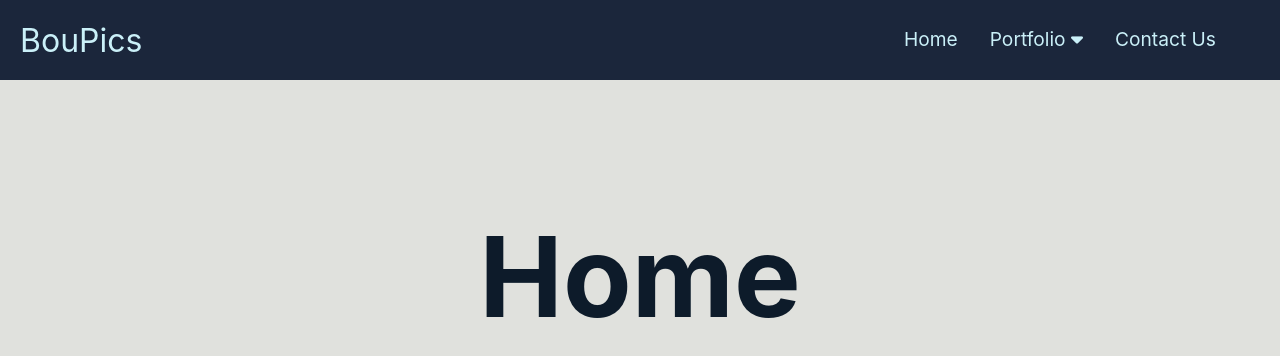
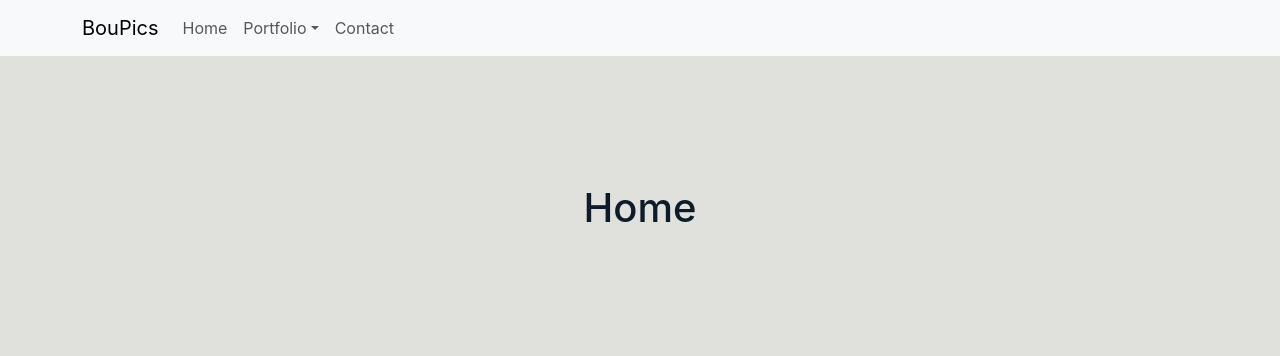
Before and after one commit to christopherkormpos/BouPics, a React (Create React App) app: page / in a window 1280 px wide. Shown: the top 356 px of the page. Built offline with nearby package versions, Linux system fonts and the light colour scheme.

Commit message:
deleted old navbar-added bootstrap

```diff
--- a/package.json
+++ b/package.json
@@ -6,7 +6,9 @@
     "@testing-library/jest-dom": "^5.17.0",
     "@testing-library/react": "^13.4.0",
     "@testing-library/user-event": "^13.5.0",
+    "bootstrap": "^5.3.2",
     "react": "^18.2.0",
+    "react-bootstrap": "^2.8.0",
     "react-dom": "^18.2.0",
     "react-router-dom": "^6.16.0",
     "react-scripts": "5.0.1",
--- a/src/App.js
+++ b/src/App.js
@@ -1,20 +1,21 @@
 import "./App.css";
-import NavBar from "./components/NavBar";
+import Navbar from "./components/Navbar";
 import { BrowserRouter as Router,  Route, Routes } from "react-router-dom";
 import { Home } from "./components/Pages/Home";
-import { Portfolio } from "./components/Pages/Portfolio";
+import { Photography } from "./components/Pages/Photography";
+import { Videography } from "./components/Pages/Videography";
 import { Contact } from "./components/Pages/Contact";
 
 function App() {
   return (
     <>
       <Router>
-        <NavBar />
-
+        <Navbar />
         <div className="pages">
           <Routes>
             <Route path="/" element={<Home />} />
-            <Route path="/portfolio" element={<Portfolio />} />
+            <Route path="/photography" element={<Photography />} />
+            <Route path="/videography" element={<Videography />} />
             <Route path="/contact" element={<Contact />} />
           </Routes>
         </div>
--- a/src/components/NavBar.css
+++ /dev/null
@@ -1,144 +0,0 @@
-.navbar {
-  background-color: #1b263b;
-  height: 80px;
-  display: flex;
-  justify-content: center;
-  align-items: center;
-  font-size: 1.2rem;
-  position: sticky;
-  top: 0;
-  z-index: 20;
-}
-
-.nav-container {
-  display: flex;
-  justify-content: center;
-  align-items: center;
-  width: 100%;
-  height: 80px;
-  max-width: 1500px;
-}
-
-.nav-logo {
-  color: #caf0f8;
-  align-items: center;
-  margin-left: 20px;
-  cursor: pointer;
-  text-decoration: none;
-  font-size: 2rem;
-  flex-grow: 1;
-}
-
-.nav-menu {
-  display: flex;
-  list-style: none;
-  text-align: center;
-  margin-right: 2rem;
-}
-
-.nav-links {
-  color: #caf0f8;
-  text-decoration: none;
-  padding: 0.5rem 1rem;
-  height: 100%;
-  border-bottom: 3px solid transparent;
-
-}
-.fa-code {
-  margin-left: 1rem;
-}
-
-.nav-item {
-  line-height: 40px;
-  margin-right: 1rem;
-}
-
-.nav-item:after {
-  content: "";
-  display: block;
-  height: 3px;
-  width: 0;
-  background: transparent;
-  transition: width 0.7s ease, background-color 0.5s ease;
-}
-
-.nav-item:hover:after {
-  width: 100%;
-  background: #caf0f8;
-}
-.nav-icon {
-  display: none;
-}
-@media screen and (max-width: 960px) {
-  .nav-menu {
-    display: flex;
-    flex-direction: column;
-    width: 100%;
-    border-top: 1px solid #E0E1DD;
-    position: absolute;
-    top: 80px;
-    left: -110%;
-    opacity: 1;
-    transition: all 0.5s ease;
-  }
-
-  .nav-menu.active {
-    background: #0D1B2A;
-    left: 0px;
-    opacity: 1;
-    transition: all 0.5s ease;
-    z-index: 1;
-  }
-  .nav-item .active {
-    border: none;
-  }
-  .nav-links{
-    display: block;
-  }
-
-  .nav-icon {
-    display: block;
-    position: absolute;
-    top: 0;
-    right: 0;
-    transform: translate(-100%, 60%);
-    font-size: 1.8rem;
-    cursor: pointer;
-    color: #caf0f8;
-  }
-
-}
-.nav-item.dropdown {
-  position: relative;
-  color: #caf0f8;
-}
-
-.dropdown-menu {
-  display: none;
-  position: absolute;
-  top: 100%;
-  left: 0;
-  background-color: #0D1B2A;
-  width: 180px; /* Adjust the width as needed */
-  border: 1px solid #E0E1DD;
-  z-index: 1;
-}
-
-.nav-item.dropdown:hover .dropdown-menu {
-  display: block;
-}
-
-.dropdown-item {
-  padding: 10px;
-}
-
-.dropdown-item:hover {
-  background-color: #1b263b;
-}
-
-li {
-  list-style-type: none;
-}
-i{
-  color: #caf0f8;
-}
--- a/src/components/NavBar.js
+++ /dev/null
@@ -1,79 +0,0 @@
-import React, { useState } from "react";
-import { NavLink } from "react-router-dom";
-import "./NavBar.css";
-
-function NavBar() {
-  const [click, setClick] = useState(false);
-
-  const handleClick = () => setClick(!click);
-  return (
-    <>
-      <nav className="navbar">
-        <div className="nav-container">
-          <NavLink exact to="/" className="nav-logo">
-            BouPics
-          </NavLink>
-
-          <ul className={click ? "nav-menu active" : "nav-menu"}>
-            <li className="nav-item">
-              <NavLink
-                exact
-                to="/"
-                activeClassName="active"
-                className="nav-links"
-                onClick={handleClick}
-              >
-                Home
-              </NavLink>
-            </li>
-            <li className="nav-item dropdown">
-              <div className="nav-link" onClick={handleClick}>
-                Portfolio <i className="fas fa-caret-down"></i>
-              </div>
-              <ul className={click ? "dropdown-menu active" : "dropdown-menu"}>
-                <li className="dropdown-item">
-                  <NavLink
-                    exact
-                    to="/portfolio"
-                    activeClassName="active"
-                    className="nav-links"
-                    onClick={handleClick}
-                  >
-                    <p>Photography</p>
-                  </NavLink>
-                </li>
-                <li className="dropdown-item">
-                  <NavLink
-                    exact
-                    to="/portfolio/videography"
-                    activeClassName="active"
-                    className="nav-links"
-                    onClick={handleClick}
-                  >
-                    <p>Videography</p>
-                  </NavLink>
-                </li>
-              </ul>
-            </li>
-            <li className="nav-item">
-              <NavLink
-                exact
-                to="/contact"
-                activeClassName="active"
-                className="nav-links"
-                onClick={handleClick}
-              >
-                Contact Us
-              </NavLink>
-            </li>
-          </ul>
-          <div className="nav-icon" onClick={handleClick}>
-            <i className={click ? "fas fa-times" : "fas fa-bars"}></i>
-          </div>
-        </div>
-      </nav>
-    </>
-  );
-}
-
-export default NavBar;
--- /dev/null
+++ b/src/components/Navbar.jsx
@@ -0,0 +1,28 @@
+import Container from 'react-bootstrap/Container';
+import Nav from 'react-bootstrap/Nav';
+import Navbar from 'react-bootstrap/Navbar';
+import NavDropdown from 'react-bootstrap/NavDropdown';
+
+function CollapsibleExample() {
+  return (
+    <Navbar collapseOnSelect expand="lg" className="bg-body-tertiary" sticky="top" >
+      <Container>
+        <Navbar.Brand href="/">BouPics</Navbar.Brand>
+        <Navbar.Toggle aria-controls="responsive-navbar-nav" />
+        <Navbar.Collapse id="responsive-navbar-nav">
+          <Nav className="me-auto">
+            <Nav.Link href="/">Home</Nav.Link>
+            <NavDropdown title="Portfolio" id="collapsible-nav-dropdown">
+              <NavDropdown.Item href="/photography">Photography</NavDropdown.Item>
+              <NavDropdown.Item href="/videography">Videography</NavDropdown.Item>
+              <NavDropdown.Divider />
+            </NavDropdown>
+            <Nav.Link href="/contact">Contact</Nav.Link>
+          </Nav>
+        </Navbar.Collapse>
+      </Container>
+    </Navbar>
+  );
+}
+
+export default CollapsibleExample;
--- /dev/null
+++ b/src/components/Pages/Photography.jsx
@@ -0,0 +1,9 @@
+import React from "react";
+
+export const Photography = () => {
+  return (
+    <div>
+      <h1>Photography</h1>
+    </div>
+  );
+};
--- a/src/components/Pages/Portfolio.js
+++ b/src/components/Pages/Videography.jsx
@@ -1,9 +1,9 @@
 import React from "react";
 
-export const Portfolio = () => {
+export const Videography = () => {
   return (
     <div>
-      <h1>Portfolio</h1>
+      <h1>Videography</h1>
     </div>
   );
 };
--- a/src/index.js
+++ b/src/index.js
@@ -1,7 +1,9 @@
+import 'bootstrap/dist/css/bootstrap.min.css';
 import React from 'react';
 import './index.css';
 import App from './App';
 import { createRoot } from 'react-dom/client';
 
+
 const root = createRoot(document.getElementById('root'));
 root.render(<App />);
```
Also changed, not shown: TBD.txt, src/components/Pages/Contact.jsx (renamed from src/components/Pages/Contact.js), src/components/Pages/Home.jsx (renamed from src/components/Pages/Home.js), 1 other file (tests, documents, lock files or other folders).
